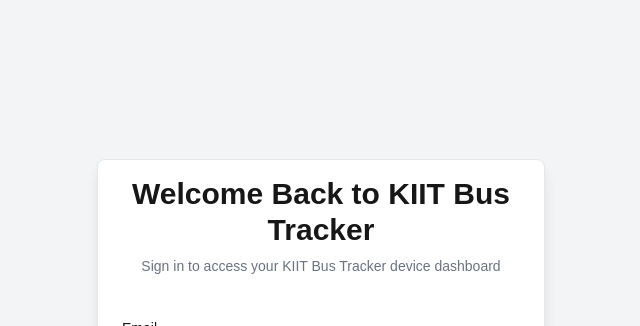
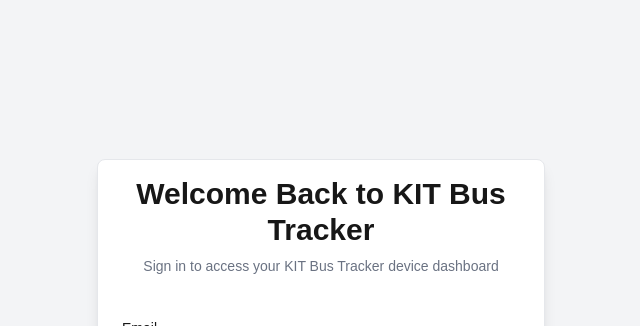
Before and after one commit to sudhanshuprasad/io-farm, a Next.js app: page / in a window 1280 px wide. Shown: the top 326 px of the page, without its empty margins (319-959 px from the left). Built offline with nearby package versions, Linux system fonts and the light colour scheme.

Commit message:
kiit to kit

```diff
--- a/src/components/Login.tsx
+++ b/src/components/Login.tsx
@@ -74,9 +74,9 @@
             <div className="w-full max-w-md">
                 <div className="bg-white shadow-lg rounded-lg border border-gray-200">
                     <div className="px-6 py-4 text-center">
-                        <h2 className="text-3xl font-bold">Welcome Back to KIIT Bus Tracker</h2>
+                        <h2 className="text-3xl font-bold">Welcome Back to KIT Bus Tracker</h2>
                         <p className="text-gray-500 text-sm mt-2">
-                            Sign in to access your KIIT Bus Tracker device dashboard
+                            Sign in to access your KIT Bus Tracker device dashboard
                         </p>
                     </div>
 
```
